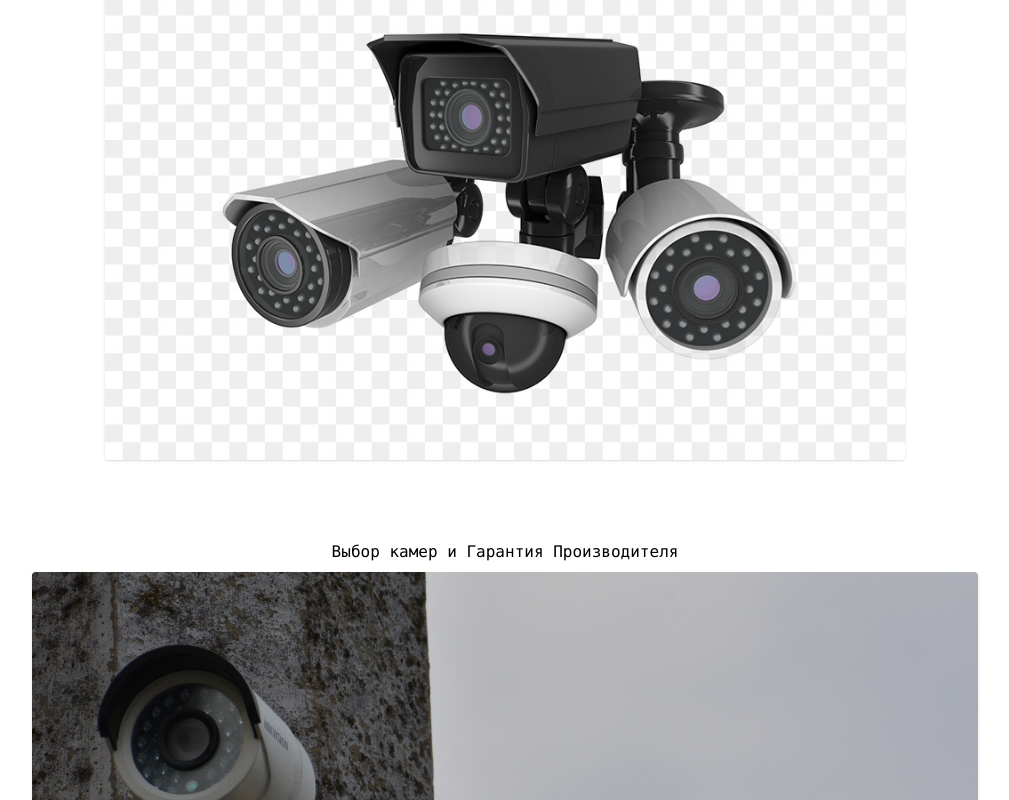
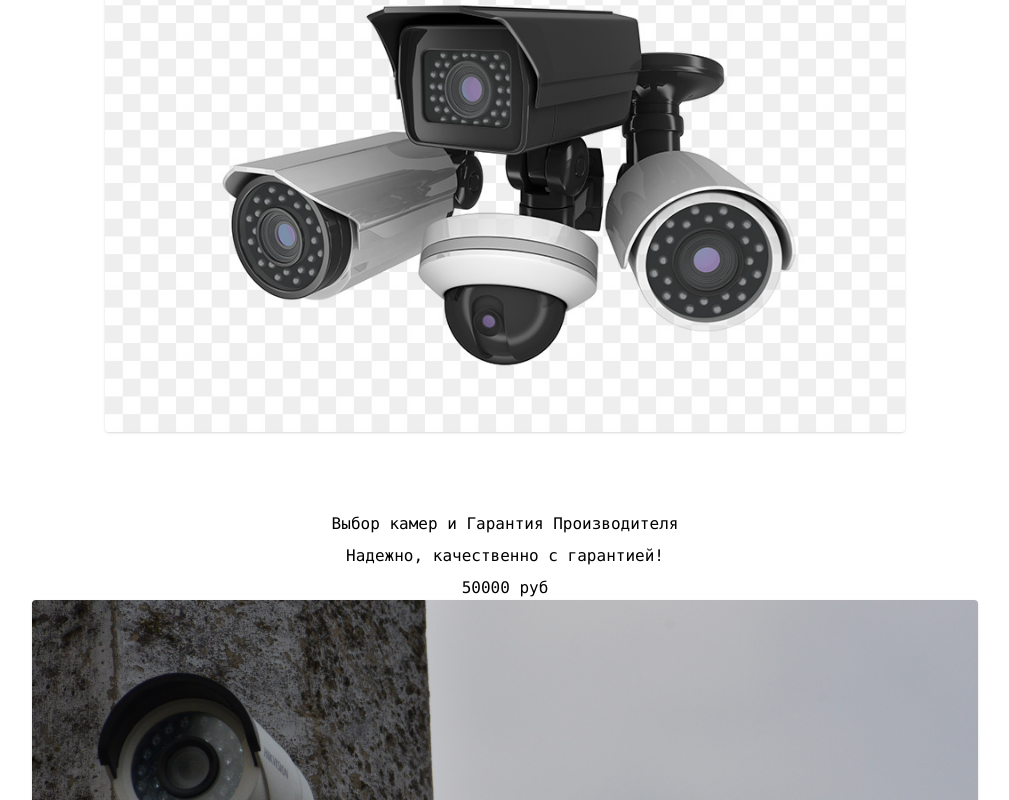
Before and after one commit to Oinari-Shinto/react-camera-app, a React (Create React App) app: page / in a window 1280 px wide. Shown: the part 651-1451 px from the top of the page, without its empty margins (135-1144 px from the left). Built offline with nearby package versions, Linux system fonts and the light colour scheme.

Commit message:
update Content section v0.1

```diff
--- a/src/components/Content.js
+++ b/src/components/Content.js
@@ -1,5 +1,5 @@
 import React from 'react'
-import CameraOne from '../images/Camera-1.jpg'
+import CameraOne from '../images/Camera-1.png'
 import CameraTwo from '../images/Camera-2.jpg'
 
 const Content = () => {
@@ -8,6 +8,8 @@ const Content = () => {
             <img src={CameraOne} alt="" className="h-full rounded mb-20 shadow" />
             <div className="flex flex-col justify-center items-center">
             <h2 className="tent-2xl mb-2">Выбор камер и Гарантия Производителя</h2>
+            <p className='mb-2' >Надежно, качественно с гарантией!</p>
+            <span>50000 руб</span>
             <img src={CameraTwo} alt="" className="h-full rounded mb-20 shadow" />
 
             </div>
```
Also changed, not shown: src/images/Camera-1.jpg (deleted), src/images/Camera-1.png (added).
